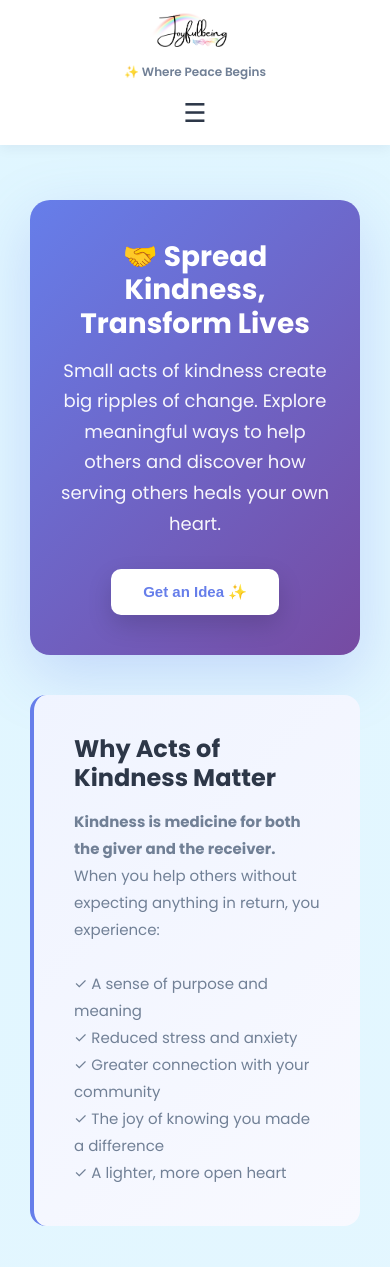
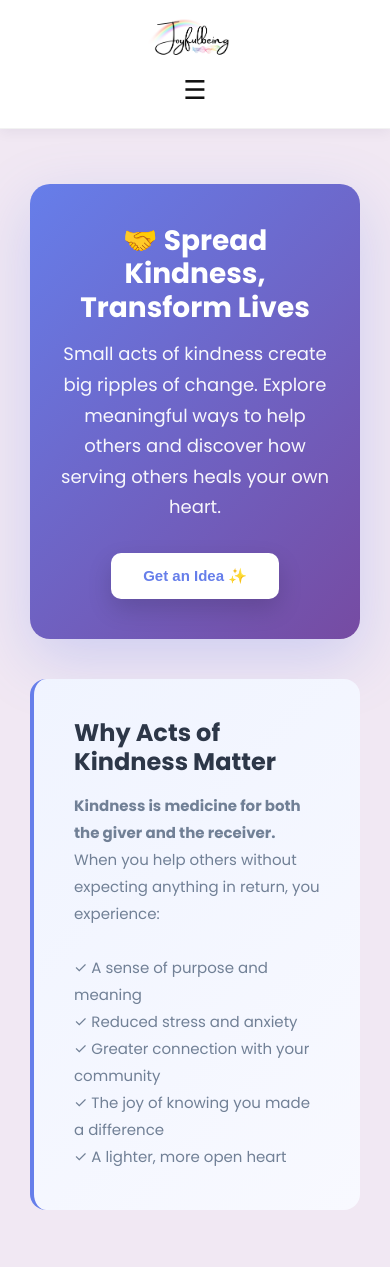
Before and after one commit to siddarthareddykv/JoyfulBeing, a Flask app: page /ideas in a window 390 px wide. Shown: the top 1267 px of the page. Run offline with Flask 3, Linux system fonts and the light colour scheme.

Commit message:
css updated

```diff
--- a/static/style.css
+++ b/static/style.css
@@ -31,6 +31,7 @@ body {
   color: var(--text);
   line-height: 1.6;
 }
+
 
 /* =========================================
    TYPOGRAPHY
@@ -1291,3 +1292,266 @@ h3 { font-size: 1.5rem; }
         border-bottom: none;
     }
 }
+/* FORCE GLOBAL LAVENDER BACKGROUND */
+html, body {
+    background: #F1E8F3 !important;
+}
+/* Let background show through more */
+.content {
+    background: transparent !important;
+}
+/* ===============================
+   PROMISING APPLE-STYLE NAVBAR
+   =============================== */
+
+.navbar {
+    position: sticky;
+    top: 0;
+    z-index: 1000;
+
+    display: flex;
+    align-items: center;
+    justify-content: space-between;
+
+    padding: 14px 32px;
+
+    background: rgba(241, 232, 243, 0.75); /* orchid glass */
+    backdrop-filter: saturate(180%) blur(18px);
+    -webkit-backdrop-filter: saturate(180%) blur(18px);
+
+    border-bottom: 1px solid rgba(0,0,0,0.06);
+    transition: background 0.3s ease, box-shadow 0.3s ease;
+}
+
+/* LOGO */
+.logo-img {
+    height: 40px;
+    transition: transform 0.3s ease;
+}
+
+.logo-img:hover {
+    transform: scale(1.05);
+}
+
+/* CENTER TAGLINE */
+.nav-tagline {
+    font-family: "Playfair Display", serif;
+    font-size: 15px;
+    color: #4b4453;
+    opacity: 0.9;
+    white-space: nowrap;
+}
+
+/* NAV LIST */
+.nav-list {
+    display: flex;
+    gap: 22px;
+    list-style: none;
+    margin: 0;
+    padding: 0;
+}
+
+.nav-list a {
+    position: relative;
+    text-decoration: none;
+    font-size: 14px;
+    font-weight: 500;
+    color: #2e2a33;
+    padding: 6px 2px;
+    transition: color 0.2s ease;
+}
+
+/* UNDERLINE HOVER (Apple-style) */
+.nav-list a::after {
+    content: "";
+    position: absolute;
+    left: 0;
+    bottom: -4px;
+    width: 0;
+    height: 2px;
+    background: #6b5b95; /* muted orchid */
+    transition: width 0.3s ease;
+}
+
+.nav-list a:hover {
+    color: #000;
+}
+
+.nav-list a:hover::after {
+    width: 100%;
+}
+
+/* HAMBURGER */
+.menu-toggle {
+    display: none;
+    font-size: 26px;
+    cursor: pointer;
+    color: #2e2a33;
+}
+
+/* ===============================
+   MOBILE NAV (CLEAN & PROMISING)
+   =============================== */
+
+@media (max-width: 768px) {
+
+    .menu-toggle {
+        display: block;
+    }
+
+    .nav-center {
+        display: none;
+    }
+
+    .nav-right {
+        display: none;
+        width: 100%;
+    }
+
+    .nav-right.active {
+        display: block;
+    }
+
+    .nav-list {
+        flex-direction: column;
+        margin-top: 16px;
+        background: rgba(241, 232, 243, 0.92);
+        backdrop-filter: blur(20px);
+        border-radius: 16px;
+        padding: 20px;
+        box-shadow: 0 20px 40px rgba(0,0,0,0.08);
+    }
+
+    .nav-list li {
+        margin-bottom: 12px;
+    }
+
+    .nav-list a {
+        font-size: 16px;
+    }
+}
+/* ===============================
+   CLEAN PREMIUM NAVBAR (WHITE)
+   =============================== */
+
+.navbar {
+    position: sticky;
+    top: 0;
+    z-index: 1000;
+
+    display: flex;
+    align-items: center;
+    justify-content: space-between;
+
+    padding: 16px 36px;
+
+    background: #ffffff;   /* PURE WHITE */
+    border-bottom: 1px solid rgba(0,0,0,0.05);
+}
+
+/* LOGO */
+.logo-img {
+    height: 42px;
+}
+
+/* TAGLINE */
+.nav-tagline {
+    font-family: "Playfair Display", serif;
+    font-size: 15px;
+    letter-spacing: 0.3px;
+    color: #555;
+    opacity: 0.9;
+    white-space: nowrap;
+}
+
+/* NAV LIST */
+.nav-list {
+    display: flex;
+    gap: 26px;
+    list-style: none;
+    margin: 0;
+    padding: 0;
+}
+
+/* LINKS */
+.nav-list a {
+    position: relative;
+    text-decoration: none;
+    font-family: "Poppins", system-ui, sans-serif;
+    font-size: 14px;
+    font-weight: 500;
+    letter-spacing: 0.4px;
+    color: #111;
+    padding: 6px 0;
+    transition: color 0.2s ease;
+}
+
+/* CLEAN UNDERLINE ANIMATION */
+.nav-list a::after {
+    content: "";
+    position: absolute;
+    left: 0;
+    bottom: -6px;
+    width: 0;
+    height: 2px;
+    background: #000;
+    transition: width 0.3s ease;
+}
+
+.nav-list a:hover::after {
+    width: 100%;
+}
+
+.nav-list a:hover {
+    color: #000;
+}
+
+/* HAMBURGER */
+.menu-toggle {
+    display: none;
+    font-size: 26px;
+    cursor: pointer;
+    color: #111;
+}
+
+/* ===============================
+   MOBILE NAV (WHITE, CLEAN)
+   =============================== */
+
+@media (max-width: 768px) {
+
+    .menu-toggle {
+        display: block;
+    }
+
+    .nav-center {
+        display: none;
+    }
+
+    .nav-right {
+        display: none;
+        width: 100%;
+    }
+
+    .nav-right.active {
+        display: block;
+    }
+
+    .nav-list {
+        flex-direction: column;
+        margin-top: 16px;
+        background: #ffffff;
+        border-radius: 14px;
+        padding: 20px;
+        box-shadow: 0 12px 30px rgba(0,0,0,0.08);
+    }
+
+    .nav-list li {
+        margin-bottom: 14px;
+    }
+
+    .nav-list a {
+        font-size: 16px;
+        letter-spacing: 0.6px;
+    }
+}
```
